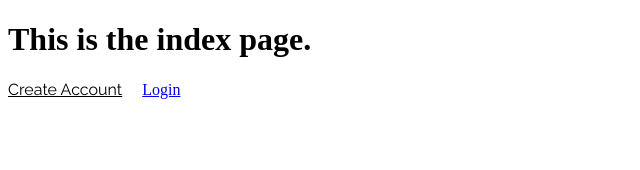
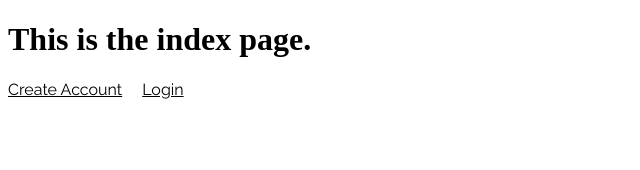
Before and after one commit to jdhilts/create_account_login_system, a React (Create React App) app: page / in a window 1280 px wide. Shown: the top 170 px of the page, without its empty margins (0-640 px from the left). Built offline with nearby package versions, Linux system fonts and the light colour scheme.

Commit message:
Added link style to index page

```diff
--- a/src/components/IndexPage.js
+++ b/src/components/IndexPage.js
@@ -7,7 +7,7 @@
 		<h1>This is the index page.</h1>
 		<nav>
 		<Link className='link' to='/create_account'>Create Account</Link>
-		<Link to='/Login'>Login</Link>
+		<Link className='link' to='/Login'>Login</Link>
 		</nav>
 		</div>
 		)
--- a/src/components/login/Login.js
+++ b/src/components/login/Login.js
@@ -1,5 +1,5 @@
 import {Link} from '@reach/router'
-import '../style'
+
 
 const Login =(props)=> {
 	return(
```
